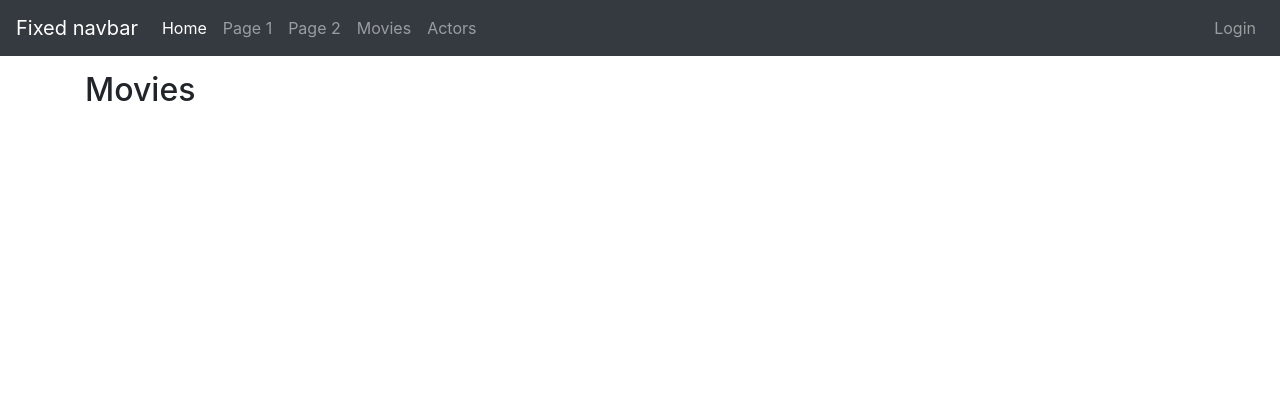
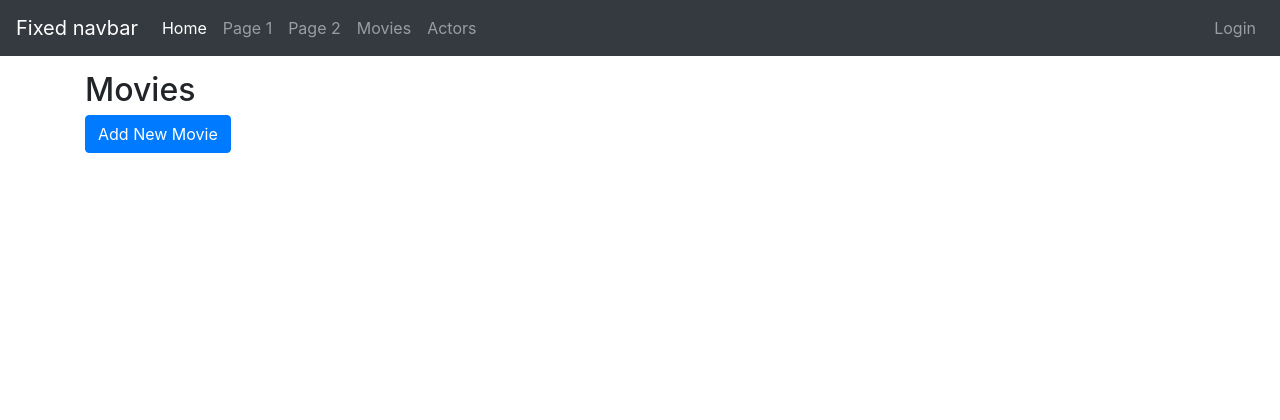
Before and after one commit to rodp82/django-demo, a Django app: a page that uses mysite/movieapp/templates/movieapp/movie_list.html in a window 1280 px wide. Shown: the top 420 px of the page. Run offline with Django 3.2, Linux system fonts and the light colour scheme; data that the repository does not hold is empty; some libraries are stand-ins or nearby versions.

Commit message:
Added basic functionality to add/edit movies

```diff
--- a/mysite/movieapp/templates/movieapp/movie_list.html
+++ b/mysite/movieapp/templates/movieapp/movie_list.html
@@ -4,9 +4,13 @@
 
 {% block content %}
     <h2>Movies</h2>
+    <p><a class="btn btn-primary" href="{% url 'movie_create' %}">Add New Movie</a></p>
     <ul>
         {% for movie in movie_list %}
-            <li><a href="{{ movie.get_absolute_url }}">{{ movie.title }}</a></li>
+            <li>
+                <a href="{{ movie.get_absolute_url }}">{{ movie.title }}</a>
+                <small>(<a href="{% url 'movie_update' pk=movie.id %}">edit</a>)</small>
+            </li>
         {% endfor %}
     </ul>
 {% endblock %}
--- a/mysite/movieapp/urls.py
+++ b/mysite/movieapp/urls.py
@@ -5,7 +5,9 @@ from . import views
 urlpatterns = [
     url(r'^$', RedirectView.as_view(pattern_name='movie_list', permanent=False), name='index'),
     url(r'^movies$', views.MovieList.as_view(), name='movie_list'),
+    url(r'^movies/create$', views.MovieCreate.as_view(), name='movie_create'),
     url(r'^movies/(?P<pk>\d+)$', views.MovieDetail.as_view(), name='movie_detail'),
+    url(r'^movies/(?P<pk>\d+)/update', views.MovieUpdate.as_view(), name='movie_update'),
     url(r'^actors$', views.ActorList.as_view(), name='actor_list'),
     url(r'^actors/(?P<pk>\d+)$', views.ActorDetail.as_view(), name='actor_detail'),
 ]
--- a/mysite/movieapp/views.py
+++ b/mysite/movieapp/views.py
@@ -2,6 +2,8 @@
 from __future__ import unicode_literals
 
 from django.views.generic import ListView, DetailView
+from django.views.generic import CreateView, UpdateView
+
 from .models import Movie, Actor
 
 
@@ -16,6 +18,28 @@ class MovieDetail(DetailView):
     context_object_name = 'movie'
 
 
+class MovieCreate(CreateView):
+    model = Movie
+    fields = ['title', 'year']
+
+    def get_context_data(self, **kwargs):
+        """ Overrides the parent to get the context data and adds page_title to it """
+        context = super(MovieCreate, self).get_context_data(**kwargs)
+        context['page_title'] = 'Add Movie'
+        return context
+
+
+class MovieUpdate(UpdateView):
+    model = Movie
+    fields = ['title', 'year']
+
+    def get_context_data(self, **kwargs):
+        """ Overrides the parent to get the context data and adds page_title to it """
+        context = super(MovieUpdate, self).get_context_data(**kwargs)
+        context['page_title'] = 'Update Movie'
+        return context
+
+
 class ActorList(ListView):
     model = Actor
     context_object_name = 'actor_list'
```
Also changed, not shown: mysite/movieapp/templates/movieapp/movie_form.html (added, +12 -0 lines).
